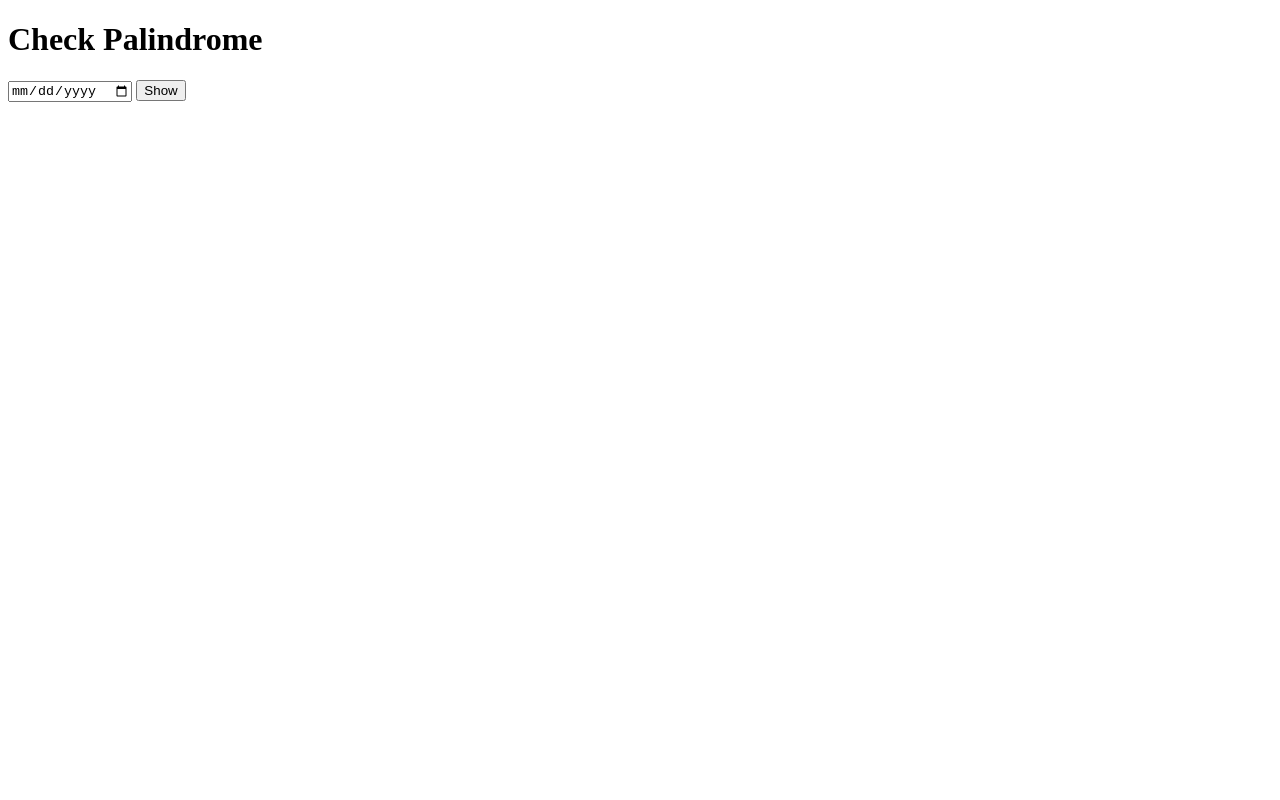
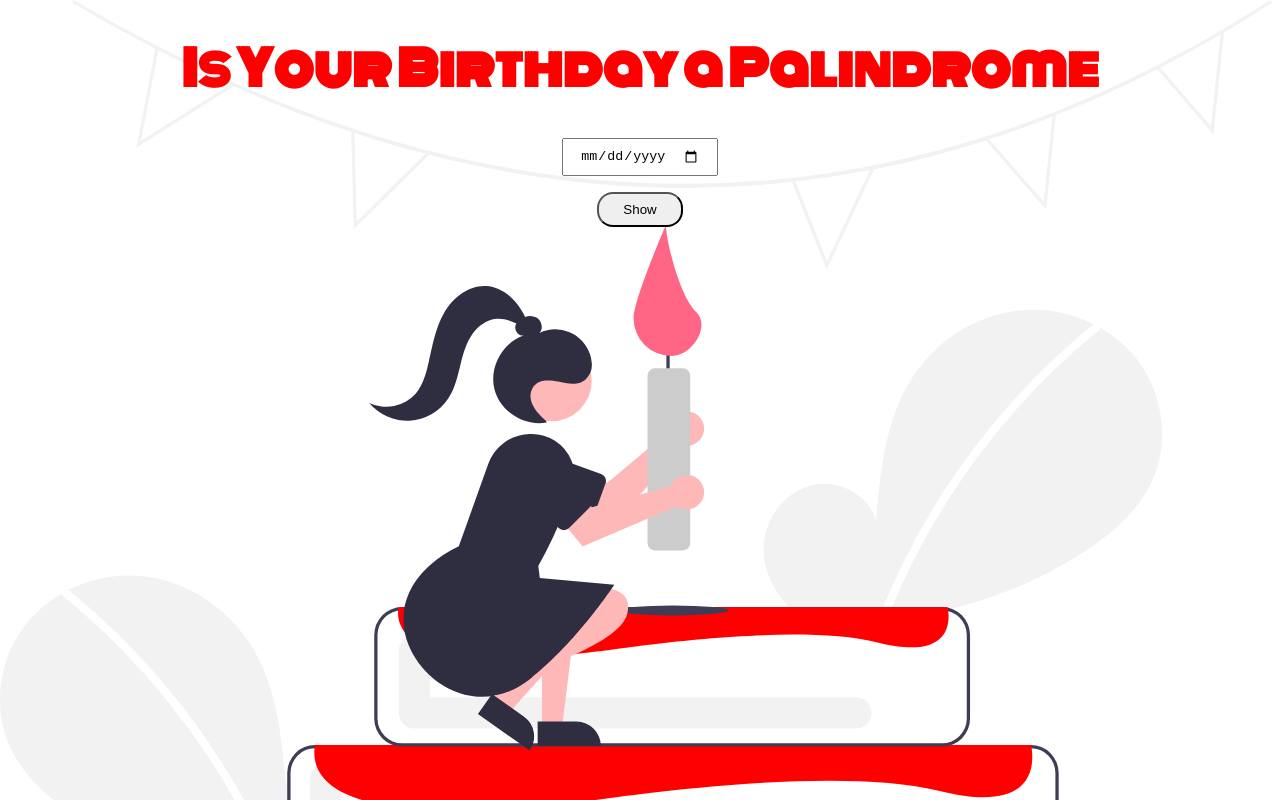
Before and after one commit to aqsaaqeel/palindrome-birthday, a plain HTML site: page index.html in a window 1280 px wide. Drawn offline with Linux system fonts and the light colour scheme.

Commit message:
feat : added styling and svg

```diff
--- a/app.js
+++ b/app.js
@@ -142,11 +142,11 @@ function clickHandler(e) {
         var isPalindromeCheck = checkPalindromeForAllDateformats(date);
 
         if(isPalindromeCheck) {
-            outputArea.innerText = "Yayyy, your birthday is a palindrome";
+            outputArea.innerText = "Yayyy, your birthday is a palindrome 🎉🎉🎉";
         }
         else {
             var [countDays, nextDate] = nextPalindromeCount(date);
-            outputArea.innerText = "The next palindrome date is " + nextDate.day + "/" + nextDate.month + "/" + nextDate.year+", you missed it by "+ countDays + "days";
+            outputArea.innerText = "The next palindrome date is " + nextDate.day + "/" + nextDate.month + "/" + nextDate.year+", you missed it by "+ countDays + "days 😥";
         }
 
     }
--- a/index.html
+++ b/index.html
@@ -5,10 +5,16 @@
     <meta http-equiv="X-UA-Compatible" content="IE=edge">
     <meta name="viewport" content="width=device-width, initial-scale=1.0">
     <title>Document</title>
+    <link rel="stylesheet" href="style.css">
+    <link rel="preconnect" href="https://fonts.googleapis.com">
+    <link rel="preconnect" href="https://fonts.gstatic.com" crossorigin>
+    <link href="https://fonts.googleapis.com/css2?family=Monoton&display=swap" rel="stylesheet">
+
 </head>
-<body>
-    <h1>Check Palindrome</h1>
+<body class = "body">
+    <h1 class = "heading">Is Your Birthday a Palindrome</h1>
     <input type = "date" id ="input"/>
+    <p></p>
     <button id ="button">Show</button>
     <p class = "result"></p>
 </body>
--- /dev/null
+++ b/style.css
@@ -0,0 +1,26 @@
+.body {
+    background-image: url(birthday_picture.svg);
+    background-repeat: no-repeat;
+    background-size : cover;
+}
+.heading {
+    font-family: 'Monoton', cursive;
+    color : #FF0000;
+    text-align: center;
+    font-size: 3rem;
+}
+#input {
+    display: block;
+    margin: auto;
+    padding: 0.5rem 1rem;
+}
+
+#button {
+    border-radius: 1rem;
+    padding: 0.5rem 1.5rem;
+    margin : auto;
+    display:block;
+}
+.result {
+    text-align: center;
+}
```
Also changed, not shown: birthday_picture.svg (added).
